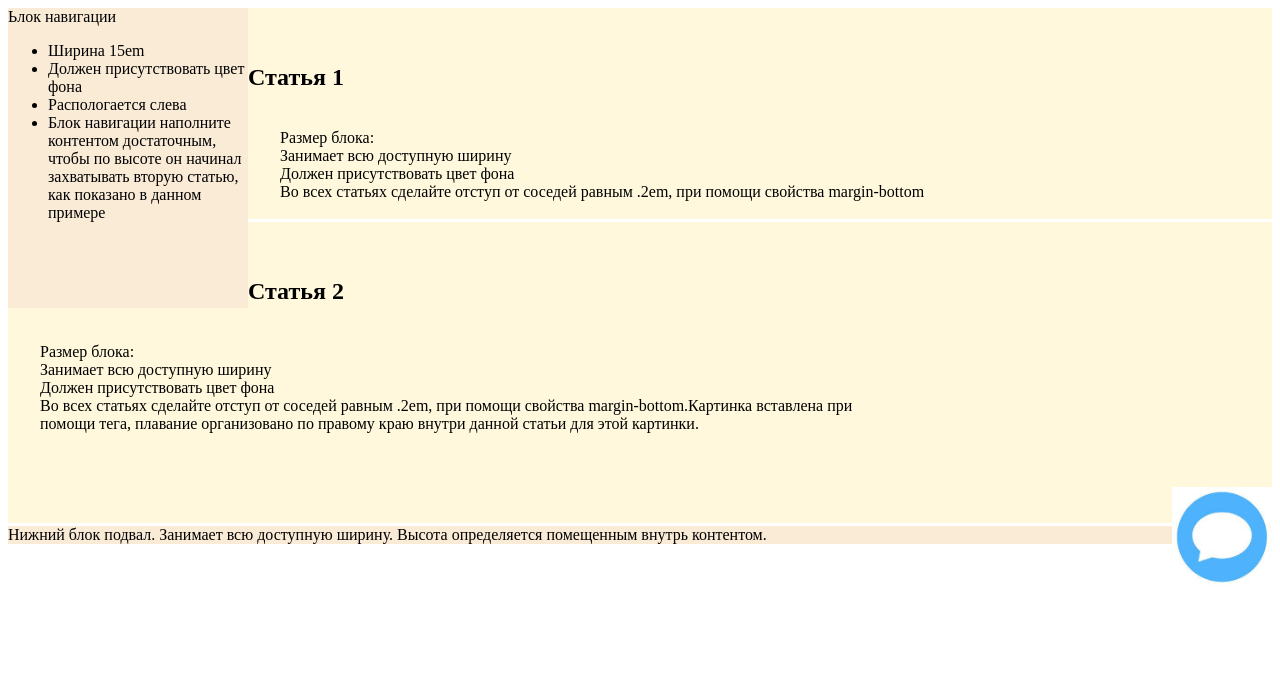
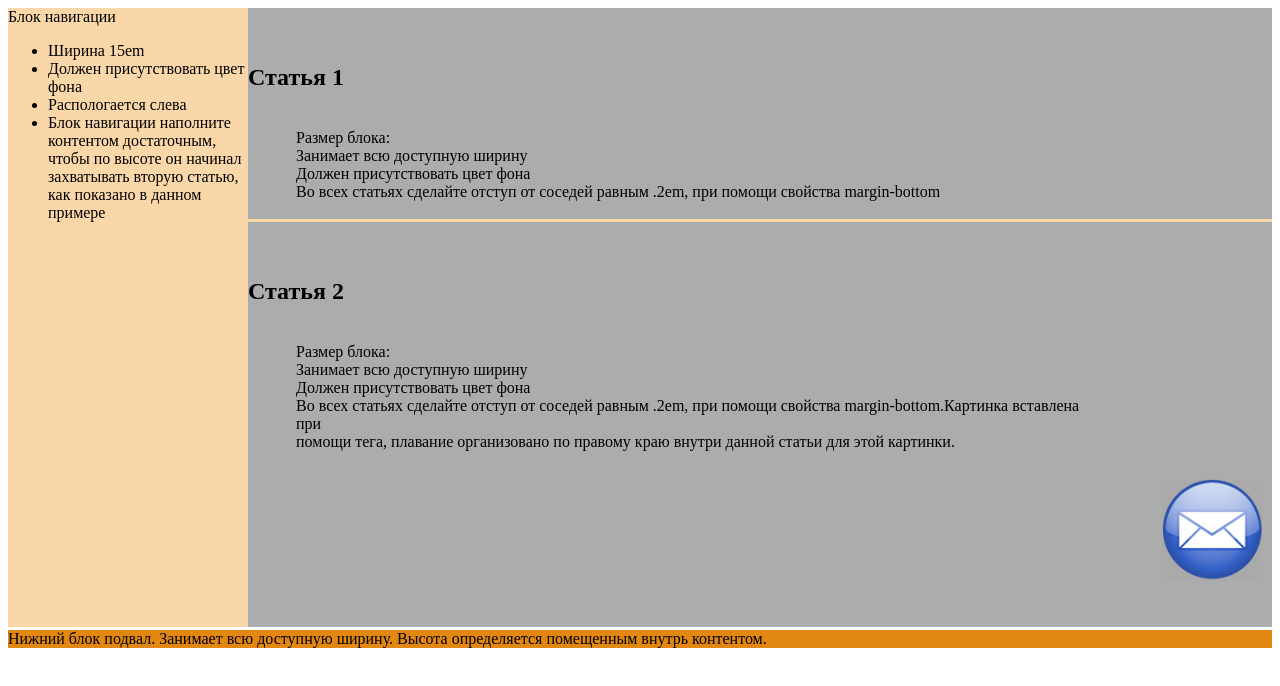
Before and after one commit to Stefan2501/StepanMozol, a plain HTML site: page home/02_CSS/base/base3.html in a window 1280 px wide. Shown: the top 686 px of the page. Drawn offline with Linux system fonts and the light colour scheme.

Commit message:
02_css base3

```diff
--- a/home/02_CSS/base/base3.html
+++ b/home/02_CSS/base/base3.html
@@ -11,12 +11,14 @@
 </head>
 
 <body>
-    <div class="nav">Ьлок навигации
+    <div class="main">
+        <div class="nav">Блок навигации
             <ul>
                 <li>Ширина 15em</li>
                 <li>Должен присутствовать цвет фона</li>
                 <li>Распологается слева</li>
-            <li>Блок навигации наполните контентом достаточным, чтобы по высоте он начинал захватывать вторую статью,
+                <li>Блок навигации наполните контентом достаточным, чтобы по высоте он начинал захватывать вторую
+                    статью,
                     как показано в данном примере</li>
 
             </ul>
@@ -33,10 +35,12 @@
             Размер блока:
             Занимает всю доступную ширину
             Должен присутствовать цвет фона
-        Во всех статьях сделайте отступ от соседей равным .2em, при помощи свойства margin-bottom.Картинка вставлена при
+            Во всех статьях сделайте отступ от соседей равным .2em, при помощи свойства margin-bottom.Картинка вставлена
+            при
             помощи тега, плавание организовано по правому краю внутри данной статьи для этой картинки.
+            <div><img src="Massage.png" alt="кнопка"></div>
             <div class="clear"></div>
-        <div><img src="кнопка.jpg" alt="кнопка"></div>
+        </div>
     </div>
     <div class="footer">Нижний блок подвал. Занимает всю доступную ширину. Высота определяется помещенным внутрь
         контентом.</div>
--- a/home/02_CSS/base/style3.css
+++ b/home/02_CSS/base/style3.css
@@ -1,16 +1,24 @@
+body{
+    height: 10000px;
+}
+.main{
+    background-color: rgb(250, 215, 169);
+
+}
 .nav{
     width: 15em;
-    background-color: antiquewhite;
+    background-color: rgb(250, 215, 169);
     float: left;
     height: 300px;
 }
 .article{
-    background-color: cornsilk;
+    margin-left: 15em;
+    background-color: #abacac;
     margin-bottom: .2em;
     white-space: pre-wrap;
 }
 .footer{
-    background-color: antiquewhite;
+    background-color: rgb(226, 135, 16);
     height: auto;
 }
 .clear{
@@ -18,5 +26,6 @@
 }
 img{
     width: 100px;
+    margin: 10px;
     float: right;
 }
```
Also changed, not shown: home/02_CSS/base/Massage.png (added), home/02_CSS/base/кнопка.jpg (deleted). Lines whose indentation alone changed are shown as unchanged.
